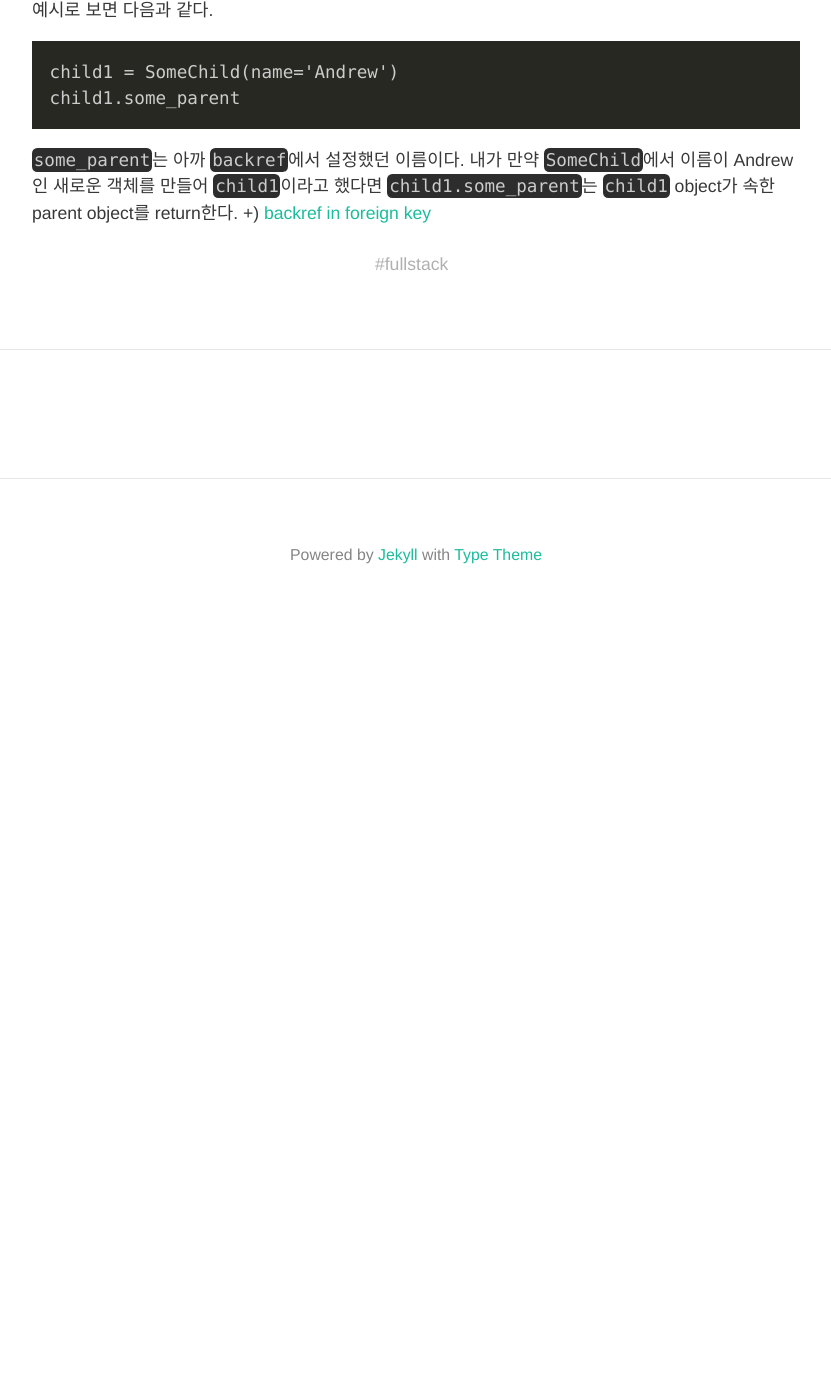
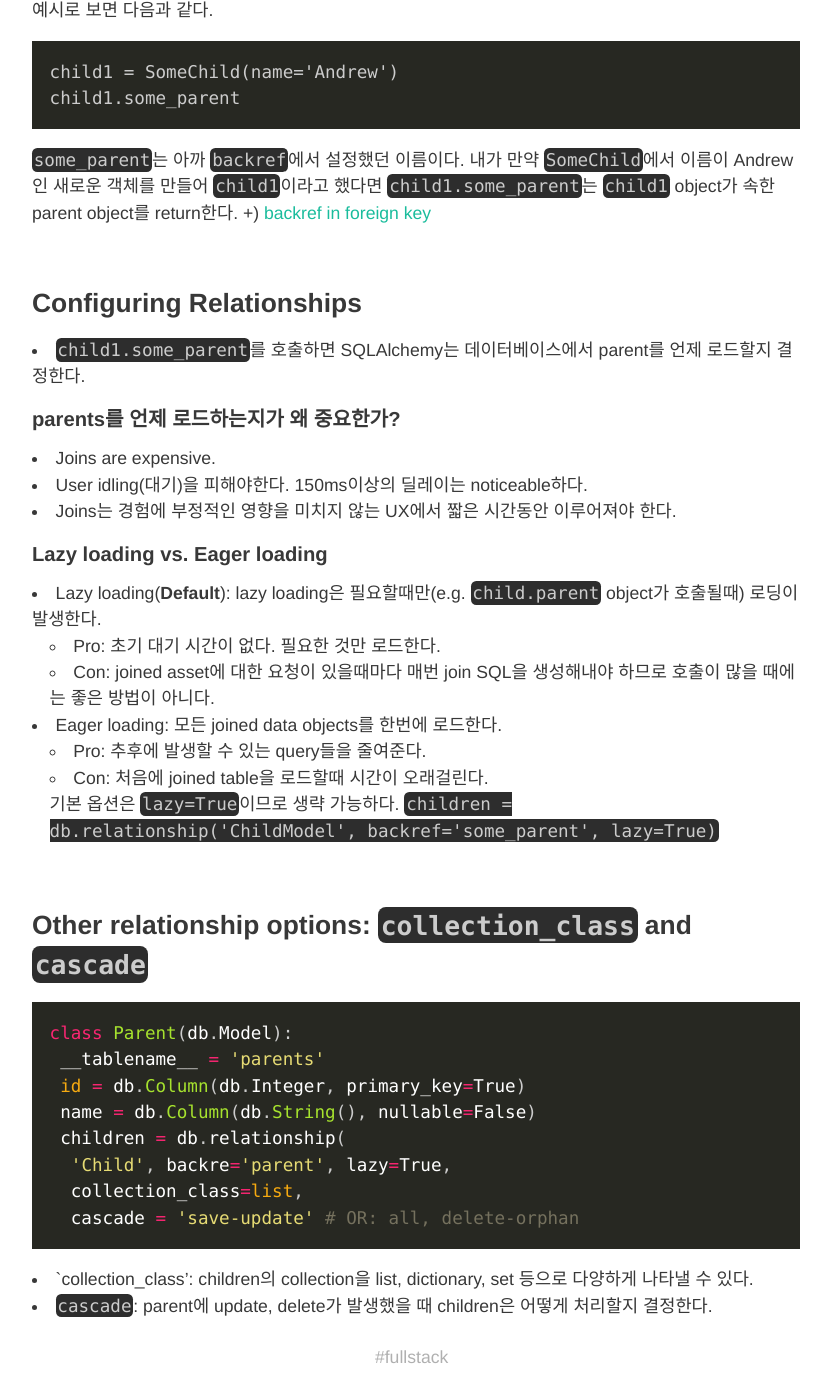
Before and after one commit to HyunlangBan/hyunlangban.github.io, a Jekyll site: the page built from _posts/2020-02-20-3-fullstack-relationship.md, in a window 1280 px wide and 1400 px high, scrolled down 1984 px. Shown: the whole window, without its empty margins (224-1055 px from the left). Built offline with Jekyll 4.4.1, drawn with Linux system fonts in a browser that asks for light colours; nearby versions of some CDN libraries; some web fonts are replaced; comment, search, counter and statistics services are not loaded; before the commit the page ends 2614 px from its top, so only the background shows below that; some of the changed text lies outside the part shown.

Commit message:
Update 2020-02-20-3-fullstack-relationship.md

````diff
--- a/_posts/2020-02-20-3-fullstack-relationship.md
+++ b/_posts/2020-02-20-3-fullstack-relationship.md
@@ -42,9 +42,9 @@ class SomeParent(db.Model):
 - `db.relationship()`은 parent 모델 내에서 설정한다.
 - 자식(child) 모델의 복수형으로(e.g.`children`) 이름을 설정한다. 그리고 파라메터로는 자식 클래스의 이름을 적어주고 `backref`를 설정한다.
 
-+) `backref` 이해하고 넘어가기
+**+)** `backref` 이해하고 넘어가기
 `backref`에는 child object가 할당될 parent object의 이름을 적는 것이다.
-[API](https://docs.sqlalchemy.org/en/13/orm/relationship_api.html#sqlalchemy.orm.relationship)에는 'indicates the string name of a property to be placed on the related mapper’s class that will handle this relationship in the other direction.'라고 쓰여있다.
+[SQLAlchemy ORM relationship docs](https://docs.sqlalchemy.org/en/13/orm/relationship_api.html#sqlalchemy.orm.relationship)에는 'indicates the string name of a property to be placed on the related mapper’s class that will handle this relationship in the other direction.'라고 쓰여있다.
 <br>
 예시로 보면 다음과 같다.
 ```
@@ -53,3 +53,40 @@ child1.some_parent
 ```
 `some_parent`는 아까 `backref`에서 설정했던 이름이다. 내가 만약 `SomeChild`에서 이름이 Andrew인 새로운 객체를 만들어 `child1`이라고 했다면 `child1.some_parent`는 `child1` object가 속한 parent object를 return한다.
 +) [backref in foreign key](https://github.com/coleifer/peewee/issues/2027)
+
+<br>
+
+### Configuring Relationships
+- `child1.some_parent`를 호출하면 SQLAlchemy는 데이터베이스에서 parent를 언제 로드할지 결정한다.
+
+#### parents를 언제 로드하는지가 왜 중요한가?
+- Joins are expensive.
+- User idling(대기)을 피해야한다. 150ms이상의 딜레이는 noticeable하다.
+- Joins는 경험에 부정적인 영향을 미치지 않는 UX에서 짧은 시간동안 이루어져야 한다.
+
+#### Lazy loading vs. Eager loading
+- Lazy loading(**Default**): lazy loading은 필요할때만(e.g. `child.parent` object가 호출될때) 로딩이 발생한다.
+  - Pro: 초기 대기 시간이 없다. 필요한 것만 로드한다.
+  - Con: joined asset에 대한 요청이 있을때마다 매번 join SQL을 생성해내야 하므로 호출이 많을 때에는 좋은 방법이 아니다.
+- Eager loading: 모든 joined data objects를 한번에 로드한다.
+  - Pro: 추후에 발생할 수 있는 query들을 줄여준다.
+  - Con: 처음에 joined table을 로드할때 시간이 오래걸린다.
+ <br>
+기본 옵션은 `lazy=True`이므로 생략 가능하다.
+`children = db.relationship('ChildModel', backref='some_parent', lazy=True)`
+
+<br>
+
+### Other relationship options: `collection_class` and `cascade`
+```python
+class Parent(db.Model):
+ __tablename__ = 'parents'
+ id = db.Column(db.Integer, primary_key=True)
+ name = db.Column(db.String(), nullable=False)
+ children = db.relationship(
+  'Child', backre='parent', lazy=True,
+  collection_class=list,
+  cascade = 'save-update' # OR: all, delete-orphan
+```
+- `collection_class': children의 collection을 list, dictionary, set 등으로 다양하게 나타낼 수 있다.
+- `cascade`: parent에 update, delete가 발생했을 때 children은 어떻게 처리할지 결정한다.
````
